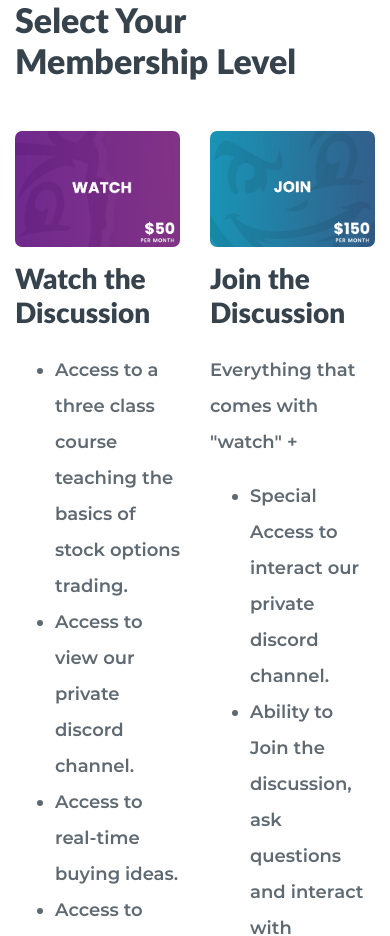
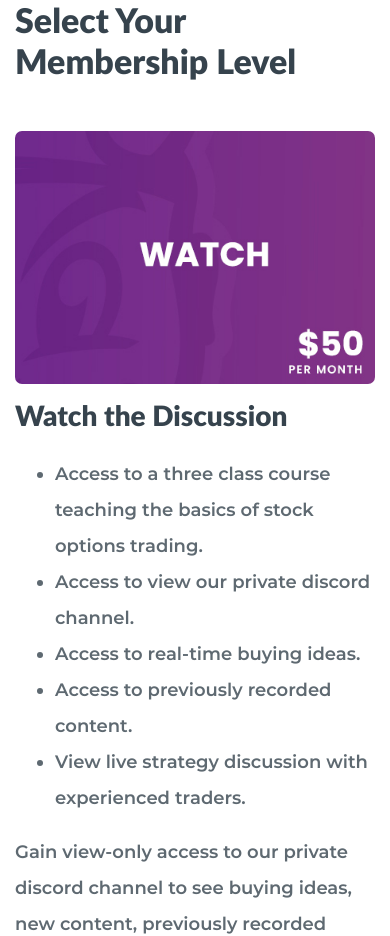
Before and after one commit to Isoaxe/put-gang-landing, a React (Create React App) app: page / in a window 390 px wide. Shown: the part 1040-1976 px from the top of the page. Built offline with nearby package versions, Linux system fonts and the light colour scheme; a web font is replaced by a local one.

Commit message:
Membership: Make design responsive
Add media query to make 'join' and 'watch' containers appear from top to bottom instead of left to right.
Now each takes up full screen width. Adjust margins for small screen layout.

```diff
--- a/src/components/css/Membership.css
+++ b/src/components/css/Membership.css
@@ -71,3 +71,21 @@
   cursor: pointer;
   box-shadow: rgba(0, 0, 0, 0.35) 0px 5px 15px;
 }
+
+@media only screen and (max-width: 600px) {
+  .membership {
+    flex-direction: column;
+  }
+
+  .memb-container {
+    width: 100%;
+  }
+
+  .memb-left {
+    margin-bottom: 50px;
+  }
+
+  .memb-right {
+    margin-left: 0px;
+  }
+}
```
